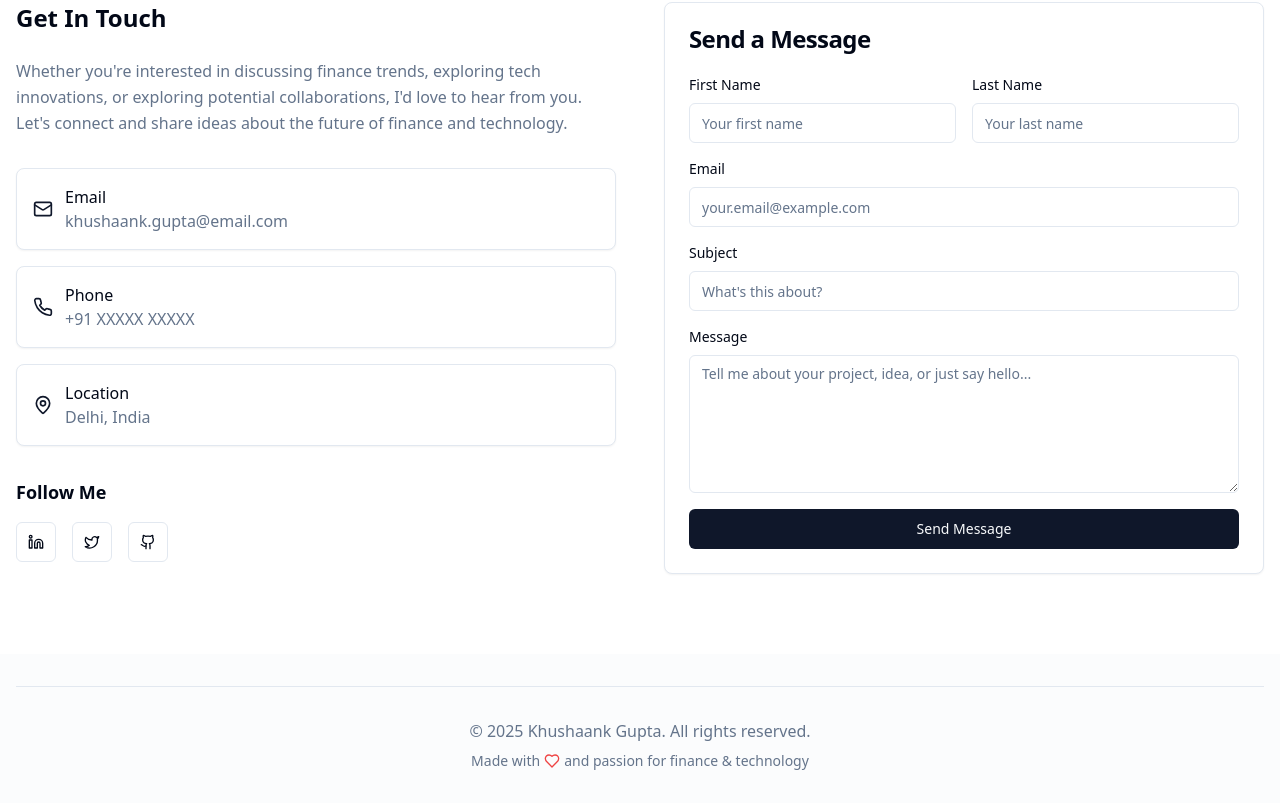
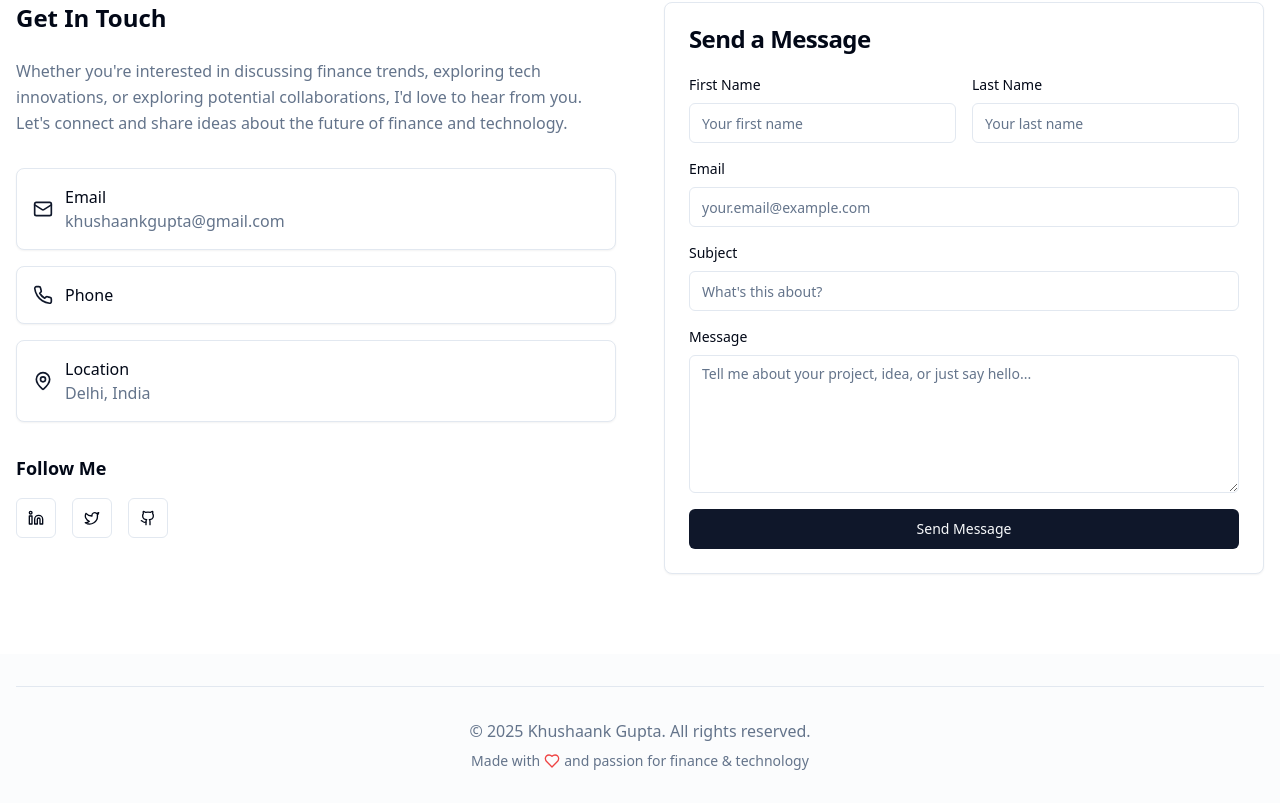
Before and after one commit to Khushaankgupta/khushaank-gupta-folio, a React (Vite) app: page / in a window 1280 px wide. Shown: the part 4982-5785 px from the top of the page. Built offline with nearby package versions, Linux system fonts and the light colour scheme.

Commit message:
Visual edit in Lovable
Edited UI in Lovable

```diff
--- a/src/components/Contact.tsx
+++ b/src/components/Contact.tsx
@@ -1,13 +1,10 @@
-
 import { Card, CardContent, CardHeader, CardTitle } from "@/components/ui/card";
 import { Button } from "@/components/ui/button";
 import { Input } from "@/components/ui/input";
 import { Textarea } from "@/components/ui/textarea";
 import { Mail, Phone, MapPin, Linkedin, Twitter, Github } from "lucide-react";
-
 const Contact = () => {
-  return (
-    <section id="contact" className="py-20 bg-background">
+  return <section id="contact" className="py-20 bg-background">
       <div className="container mx-auto px-4">
         <div className="text-center mb-16">
           <h2 className="text-3xl md:text-4xl font-bold text-foreground mb-4">
@@ -35,7 +32,7 @@ const Contact = () => {
                   <Mail className="h-5 w-5 text-primary mr-3" />
                   <div>
                     <p className="font-medium text-foreground">Email</p>
-                    <p className="text-muted-foreground">khushaank.gupta@email.com</p>
+                    <p className="text-muted-foreground">khushaankgupta@gmail.com</p>
                   </div>
                 </CardContent>
               </Card>
@@ -45,7 +42,8 @@ const Contact = () => {
                   <Phone className="h-5 w-5 text-primary mr-3" />
                   <div>
                     <p className="font-medium text-foreground">Phone</p>
-                    <p className="text-muted-foreground">+91 XXXXX XXXXX</p>
+                    <p className="text-muted-foreground">
+                  </p>
                   </div>
                 </CardContent>
               </Card>
@@ -113,10 +111,7 @@ const Contact = () => {
                   <label className="text-sm font-medium text-foreground mb-2 block">
                     Message
                   </label>
-                  <Textarea
-                    placeholder="Tell me about your project, idea, or just say hello..."
-                    rows={6}
-                  />
+                  <Textarea placeholder="Tell me about your project, idea, or just say hello..." rows={6} />
                 </div>
                 <Button type="submit" className="w-full">
                   Send Message
@@ -126,8 +121,6 @@ const Contact = () => {
           </Card>
         </div>
       </div>
-    </section>
-  );
+    </section>;
 };
-
 export default Contact;
```
